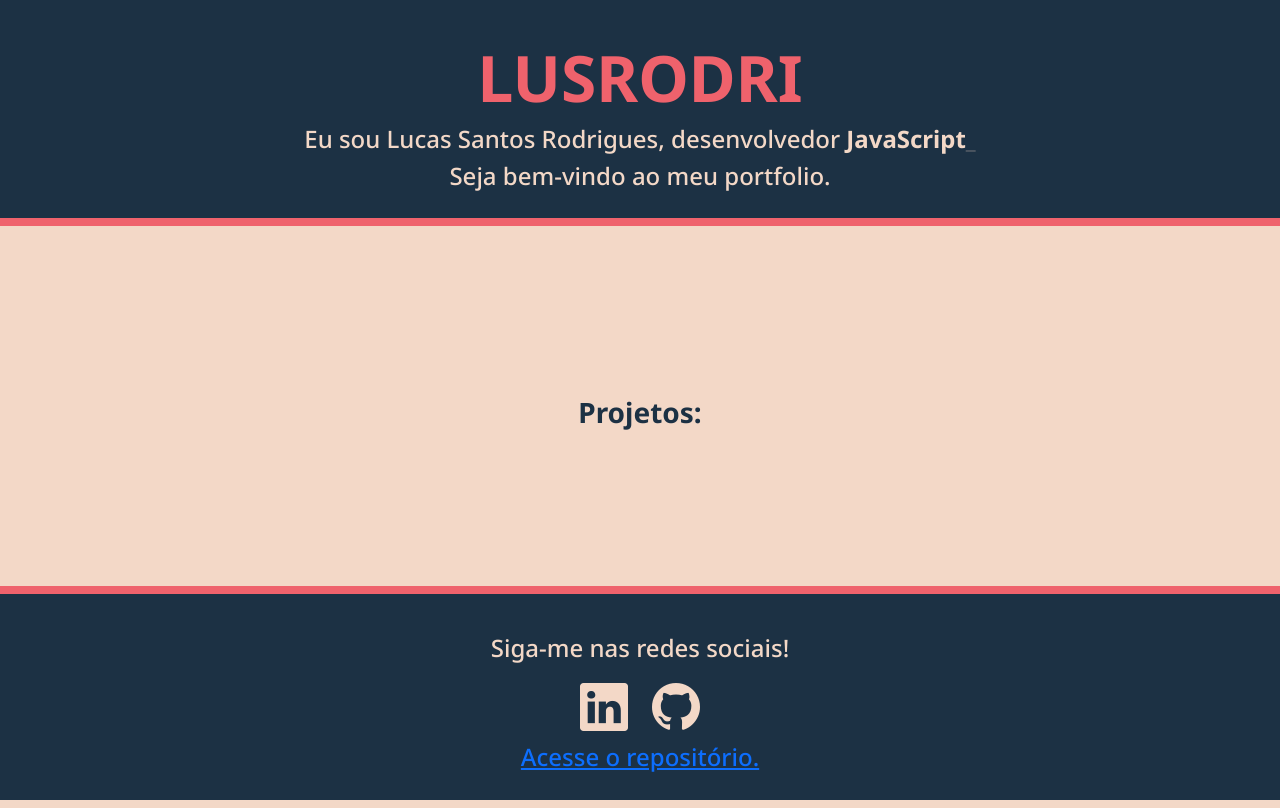
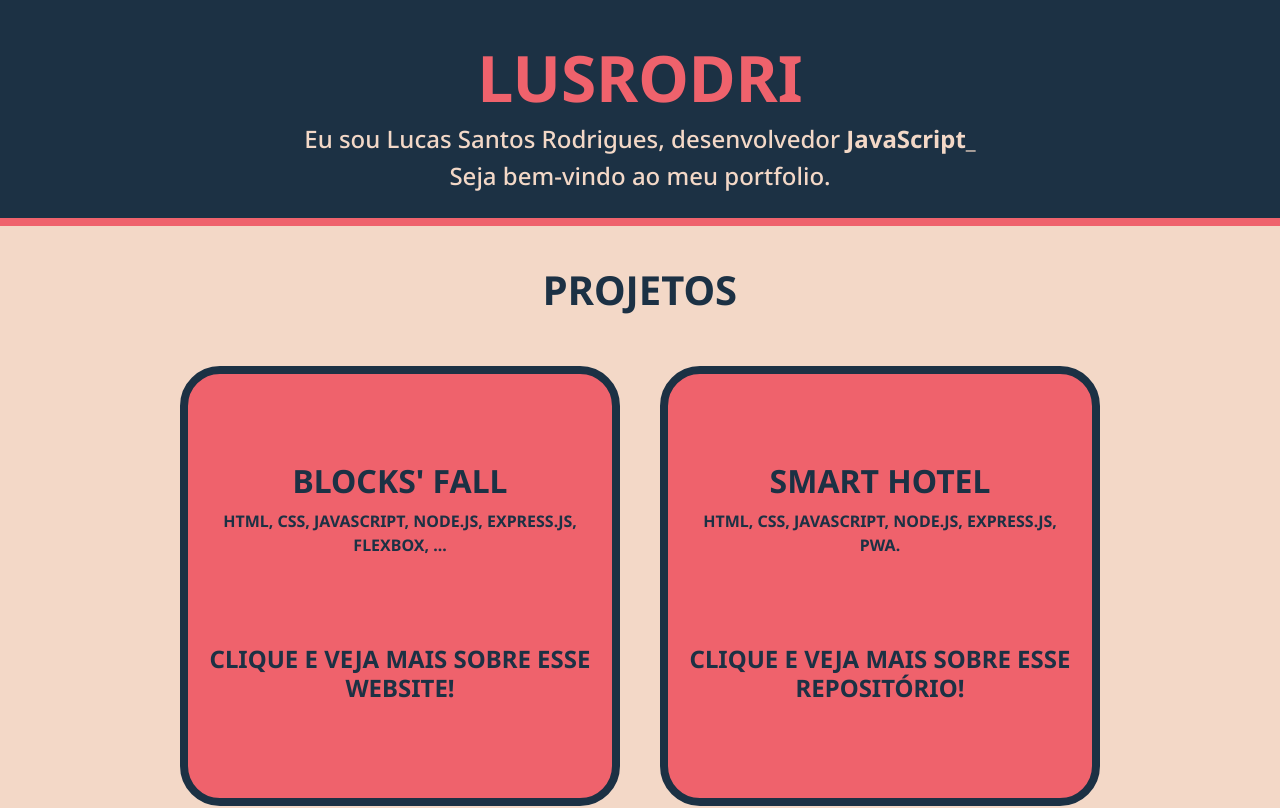
Before and after one commit to LuSrodri/lusrodri.me, a React (Create React App) app in the folder my-project/: page / in a window 1280 px wide. Shown: the top 808 px of the page. Built offline with nearby package versions, Linux system fonts and the light colour scheme.

Commit message:
alteração do componente Projects com a inserção do Projects.json e definição do componente Card

```diff
--- /dev/null
+++ b/my-project/src/Components/Card.css
@@ -0,0 +1,44 @@
+
+.divCard {
+    width: 55vmin;
+    height: 55vmin;
+    background-color: #EF626C;
+    border: 1vmin solid #1C3144;
+    border-radius: 5vmin;
+    margin: 2.5vmin;
+    padding: 2vmin;
+    transition: 150ms;
+    display: flex;
+    flex-direction: column;
+    align-items: center;
+    justify-content: space-evenly;
+}
+
+.divCard:hover {
+    cursor: pointer;
+    box-shadow: 1vmin 1vmin #2892D7;
+}
+
+.divCard  img {
+    width: 100%;
+    margin-bottom: 3vmin;
+    border: 1vmin solid #1C3144;
+}
+
+.divCard h2, .divCard h5, .divCard p, .divCard h4 {
+    font-weight: bolder;
+    color: #1C3144;
+    text-transform: uppercase;
+}
+
+.divCard  p {
+    width: 100%;
+}
+
+@media (max-width: 500px) {
+    .divCard {
+        width: 110vmin;
+        height: 110vmin;
+        border-width: 2vmin;
+    }
+}
--- /dev/null
+++ b/my-project/src/Components/Card.js
@@ -0,0 +1,55 @@
+import React, { Component } from "react";
+import './Card.css';
+
+export class Card extends React.Component {
+    constructor(props) {
+        super(props);
+        this.state = {
+            tagsElement: '',
+            type: '',
+        };
+        for (let i = 0; i < this.props.tags.length; i++) {
+            if (i >= 6) {
+                this.state.tagsElement = this.state.tagsElement += '...';
+                break;
+            }
+
+            if (i === this.props.tags.length - 1)
+                this.state.tagsElement = this.state.tagsElement += this.props.tags[i] + '.';
+            else
+                this.state.tagsElement = this.state.tagsElement += this.props.tags[i] + ', ';
+        }
+    }
+
+    componentDidMount() {
+        if (this.props.type == 'site')
+            this.setState({ type: 'WebSite' });
+        else if (this.props.type == 'repo')
+            this.setState({ type: 'Repositório' });
+    }
+
+    render() {
+
+        if (this.props.img == '')
+            return (
+                <div className="divCard">
+                    <div>
+                        <h2>{this.props.title}</h2>
+                        <p>{this.state.tagsElement}</p>
+                    </div>
+                    <h4>Clique e veja mais sobre esse {this.state.type}!</h4>
+                </div>
+            );
+        else
+            return (
+                <div className="divCard">
+                    <img src={this.props.img} />
+                    <div>
+                        <h2>{this.props.title}</h2>
+                        <p>{this.state.tagsElement}</p>
+                    </div>
+                </div>
+            );
+
+    }
+}
--- /dev/null
+++ b/my-project/src/Components/Data/projects.json
@@ -0,0 +1,108 @@
+{
+    "projects": [
+        {
+            "id": "1",
+            "name": "Blocks' Fall",
+            "description": "Blocks' Fall é um jogo com inspiração no Tetris, onde você pode jogar no PC ou Mobile: blocksfall.io. Este projeto está em desenvolvimento, e utilizo HTML, CSS, JavaScript para frontend e Node.js com Express.js para backend. Também utilizo os conceitos do Flexbox para o Design responsivo. E eu uso o Google Cloud com Cloud Run para hospedagem.",
+            "type": "site",
+            "url": "https://blocksfall.io",
+            "image": "",
+            "tags": [
+                "HTML",
+                "CSS",
+                "JavaScript",
+                "Node.js",
+                "Express.js",
+                "Flexbox",
+                "Google Cloud",
+                "Cloud Run"
+            ]
+        },
+        {
+            "id": "2",
+            "name": "Smart Hotel",
+            "description": "O Smart Hotel é uma aplicação em desenvolvimento usando HTML, CSS e JS para o front-end e Node.js com Express.JS para o back-end. Ele usa o conceito de Progressive Web Apps onde o usuário pode baixar a aplicação no próprio dispositivo, como um aparelho Android ou Iphone. O próposito do serviço é ser um agregador de acomodações únicas e extraordinárias presentes ao redor do globo.",
+            "type": "repo",
+            "url": "https://github.com/LuSrodri/PA-VII---Smart-Hotel",
+            "image": "",
+            "tags": [
+                "HTML",
+                "CSS",
+                "JavaScript",
+                "Node.js",
+                "Express.js",
+                "PWA"
+            ]
+        },
+        {
+            "id": "3",
+            "name": "Learning React",
+            "description": "Este projeto foi realizado para aprender sobre React, Redux e os principais conceitos, como: Functional Components, Class Components, Conditional Render, Hooks, React Router, Context API, Direct Communication, Indirect Communication e etc.",
+            "type": "repo",
+            "url": "https://github.com/LuSrodri/Fundamentos-React",
+            "image": "https://github.com/LuSrodri/Fundamentos-React/raw/main/result.png",
+            "tags": [
+                "HTML",
+                "CSS",
+                "JavaScript",
+                "React",
+                "Redux",
+                "Hooks",
+                "React Router",
+                "Context API",
+                "Direct Communication",
+                "Indirect Communication"
+            ]
+        },
+        {
+            "id": "4",
+            "name": "Tetris Multiplayer",
+            "description": "Nosso projeto tem como principal objetivo o desenvolvimento de um jogo multiplayer web inspirado no famoso Tetris, onde até 4 jogadores podem jogar simultaneamente. Tetris é um jogo eletrônico super popular que permite aos jogadores girar blocos caindo estrategicamente para passar de nível enquanto ganha pontos. O objetivo do jogo é evitar que os blocos se empilhem no topo da tela pelo maior tempo possível. Quando isso acontece, os blocos chegam ao topo, é game over. Além de ser divertido, é uma ótima maneira de instigar a competição entre os jogadores.",
+            "type": "repo",
+            "url": "https://github.com/LuSrodri/PA6-Facens-BlockGame",
+            "image": "https://user-images.githubusercontent.com/70177919/139168074-ce9e0ad8-e503-4572-b2e2-4673796c3cf1.png",
+            "tags": [
+                "HTML",
+                "CSS",
+                "JavaScript",
+                "Node.js",
+                "Express.js",
+                "WebSocket"
+            ]
+        },
+        {
+            "id": "5",
+            "name": "Vue GoodMovies",
+            "description": "O projeto trata de um aplicativo para busca de filmes e séries. O projeto foi desenvolvido utilizando Vue, Vuex, Router e Axios. Este projeto foi muito importante para o aprendizado dessas ferramentas e framework.",
+            "type": "repo",
+            "url": "https://github.com/LuSrodri/vue-vuex-router-axios",
+            "image": "https://github.com/LuSrodri/vue-vuex-router-axios/raw/main/resultado-final1.png",
+            "tags": [
+                "HTML",
+                "CSS",
+                "JavaScript",
+                "Vue",
+                "Vuex",
+                "Router",
+                "Axios"
+            ]
+        },
+        {
+            "id": "6",
+            "name": "LuVendas",
+            "description": "Primeiro projeto fullstack realizado para o portfólio, utilizando Spring Boot/Java no backend, React no frontend e PostgreeSQL no banco de dados. A aplicação consiste em mostrar: a taxa de sucesso das vendas; quantidade de vendas por vendedores; e todas as vendas realizadas. O projeto foi realizado durante a 'semana Spring React' do DevSuperior.",
+            "type": "repo",
+            "url": "https://github.com/LuSrodri/fullstack-React-Spring-LuVendas",
+            "image": "https://github.com/LuSrodri/fullstack-React-Spring-LuVendas/raw/main/finalResult.png",
+            "tags": [
+                "HTML",
+                "CSS",
+                "JavaScript",
+                "React",
+                "Spring Boot",
+                "Java",
+                "PostgreeSQL"
+            ]
+        }
+    ]
+}
--- a/my-project/src/Components/Projects.js
+++ b/my-project/src/Components/Projects.js
@@ -1,5 +1,7 @@
-import React, {Component} from "react";
+import React, { Component } from "react";
+import { Card } from './Card';
 import 'bootstrap/dist/css/bootstrap.min.css';
+import data from './Data/projects.json';
 
 const divStyle = {
     color: 'black',
@@ -7,10 +9,40 @@ const divStyle = {
     paddingBottom: '2.5vmin',
 };
 
-export function Projects() {
-    return (
-        <div className="home w-100" style={divStyle}>
-            <h3 style={{fontWeight: 'bolder', color: '#1C3144'}}>Projetos:</h3>
-        </div>
-    );
+const cardsStyle = {
+    display: 'flex',
+    flexDirection: 'row',
+    justifyContent: 'center',
+    flexWrap: 'wrap',
+    margin: '3vmin 0',
+    width: '90%',
+};
+
+export class Projects extends React.Component {
+    constructor(props) {
+        super(props);
+        this.state = {
+            projects: data.projects,
+            cards: [],
+        };
+        for (let i = 0; i < this.state.projects.length; i++) {
+            this.state.cards.push(
+                    <Card key={i}
+                        img={this.state.projects[i].image}
+                        title={this.state.projects[i].name}
+                        tags={this.state.projects[i].tags}
+                        type={this.state.projects[i].type} />)
+        }
+    }
+
+    render() {
+        return (
+            <div className="home w-100" style={divStyle}>
+                <h1 style={{ fontWeight: 'bolder', color: '#1C3144' }}>PROJETOS</h1>
+                <div style={cardsStyle}>
+                    {this.state.cards}
+                </div>
+            </div>
+        )
+    }
 }
```
